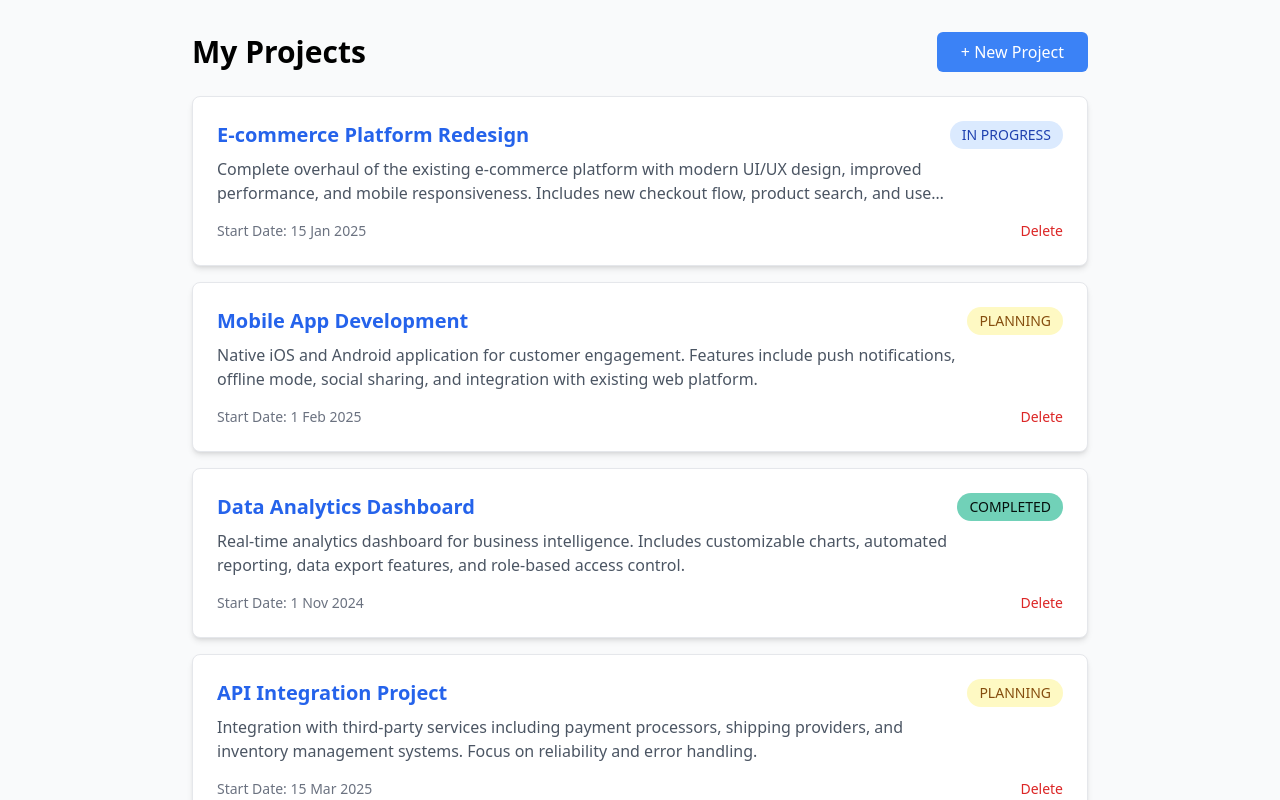
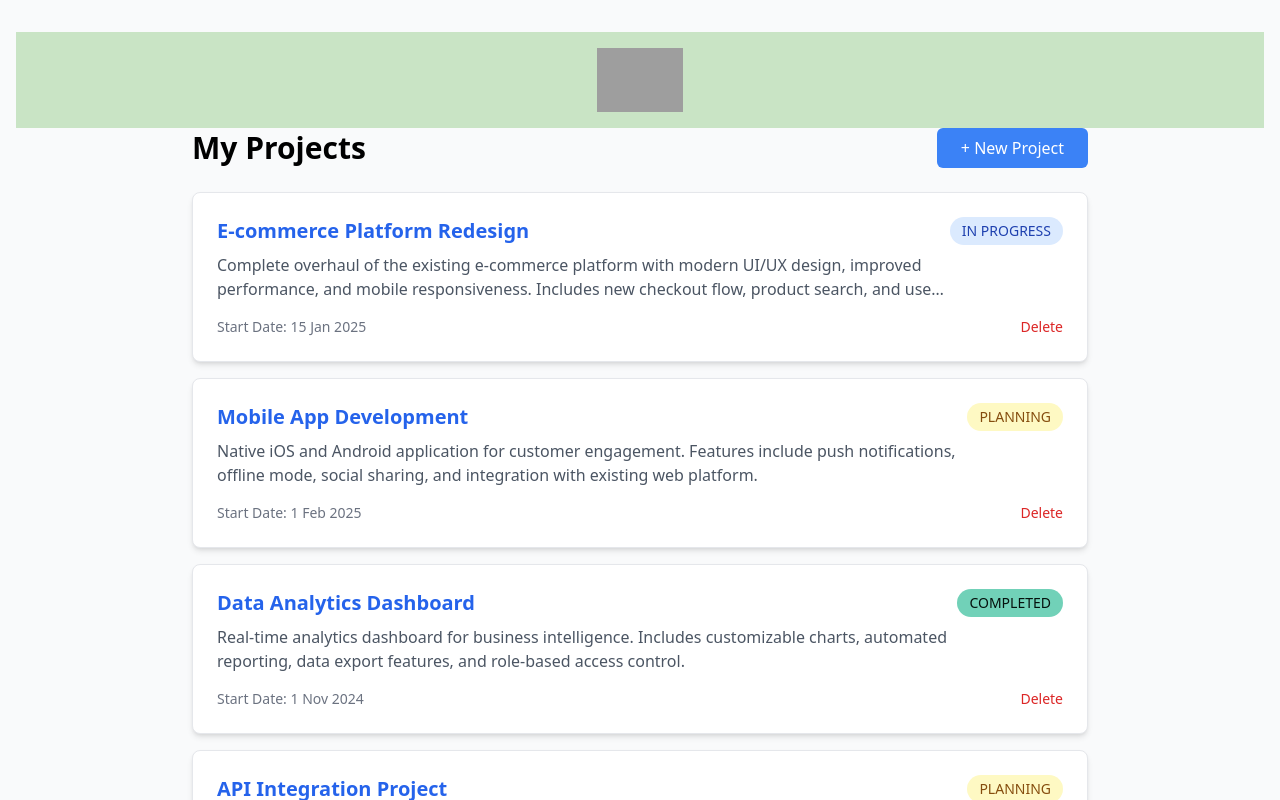
Before and after one commit to khawajac/verticode_takehome_test, a React (Vite) app: page /projects in a window 1280 px wide. Shown: the top 800 px of the page. Built offline with nearby package versions, Linux system fonts and the light colour scheme; grey boxes are pictures that could not be loaded.

Commit message:
added the logo back in

```diff
--- a/src/App.tsx
+++ b/src/App.tsx
@@ -24,6 +24,9 @@ function App() {
   return (
     <Router>
       <div className="min-h-screen bg-gray-50 py-8 px-4">
+        <header className="flex h-24 bg-light-green">
+          <img src="/logo.png" height={64} className="h-16 m-auto" />
+        </header>
         <Routes>
           {/* Projects List Page */}
           <Route
```
